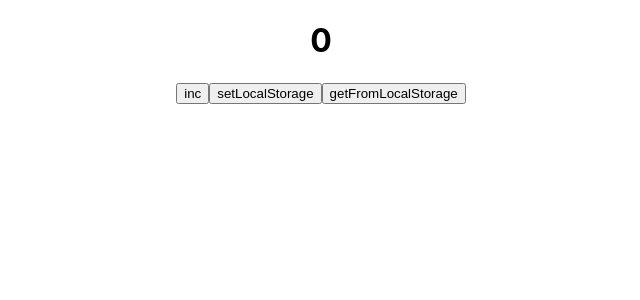
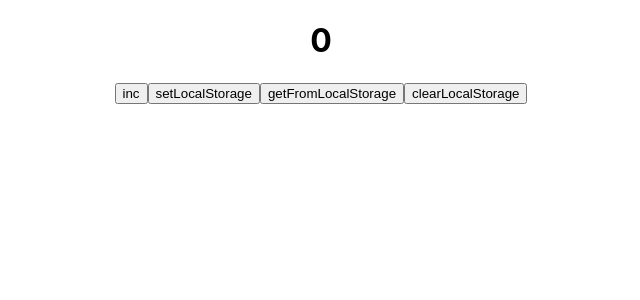
Before and after one commit to AleksanderZabrodski09/counter-localstorage, a React (Create React App) app: page / in a window 1280 px wide. Shown: the top 300 px of the page, without its empty margins (319-959 px from the left). Built offline with nearby package versions, Linux system fonts and the light colour scheme.

Commit message:
create: add clearLocalStorageHandler button

```diff
--- a/src/App.tsx
+++ b/src/App.tsx
@@ -19,7 +19,10 @@ function App() {
       let newValue = JSON.parse(valueAsString)
       setValue(newValue)
     }
-
+  }
+  const clearLocalStorageHandler = () => {
+    localStorage.clear()
+    setValue(0)
   }
 
   return (
@@ -28,6 +31,7 @@ function App() {
       <button onClick={onClickHandler}>inc</button>
       <button onClick={setLocalStorageHandler}>setLocalStorage</button>
       <button onClick={getFromLocalStorageHandler}>getFromLocalStorage</button>
+      <button onClick={clearLocalStorageHandler}>clearLocalStorage</button>
     </div>
   );
 }
```
